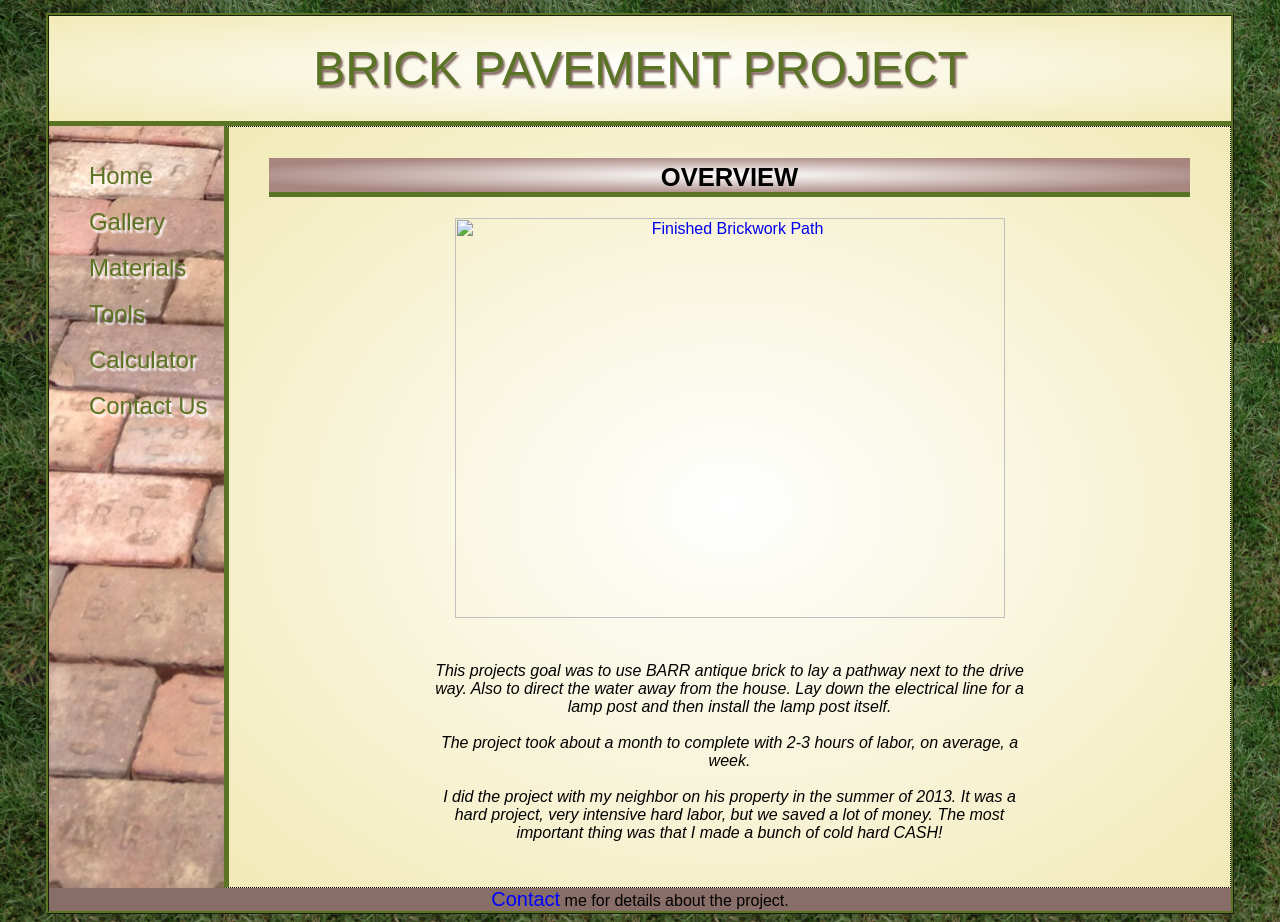
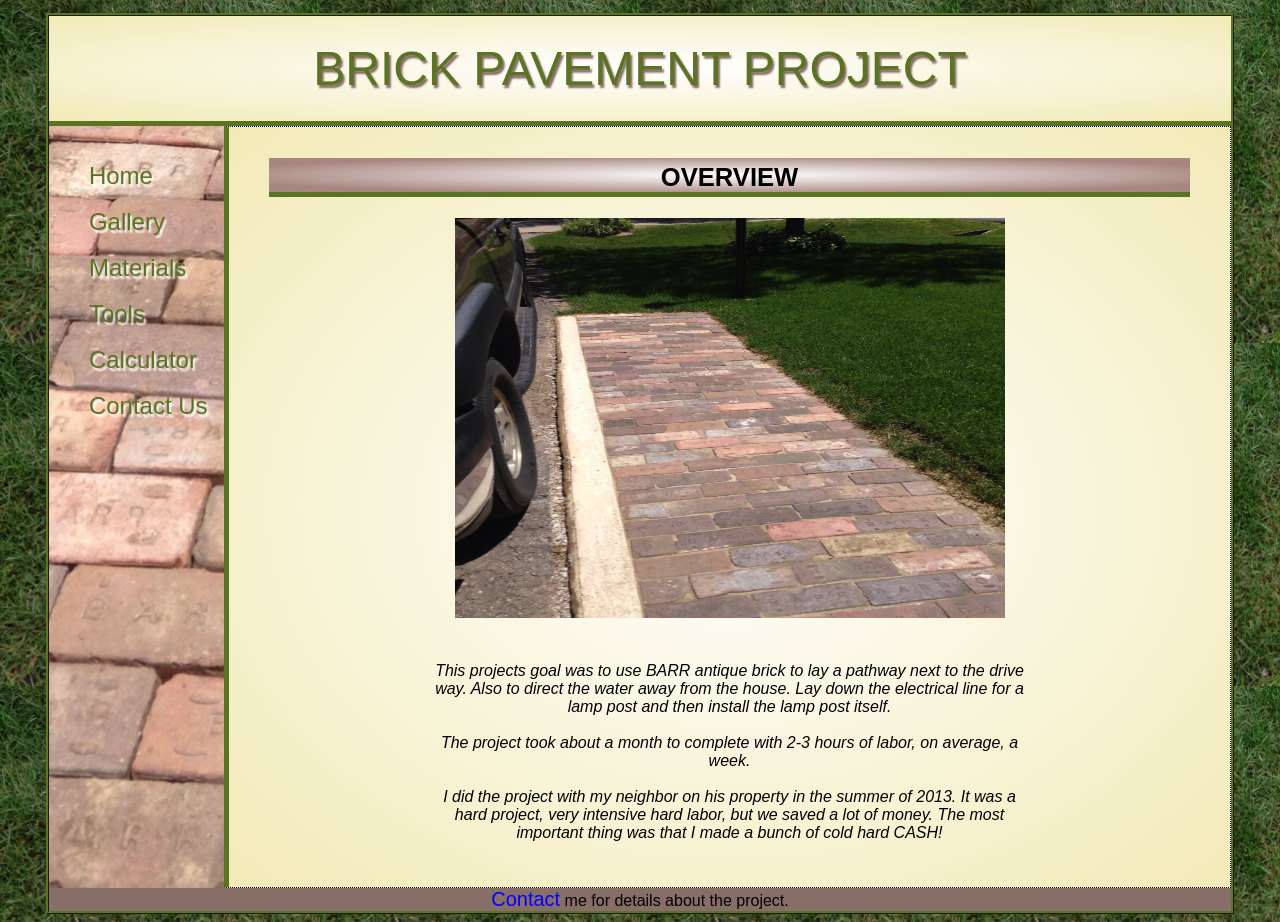
Before and after one commit to shelleydogra/BrickPavementProject, a plain HTML site: page index.html in a window 1280 px wide. Drawn offline with Linux system fonts and the light colour scheme.

Commit message:
fixed image

```diff
--- a/index.html
+++ b/index.html
@@ -41,8 +41,8 @@
 
 	            <div align="center">
 
-		           <a href="images/brickwork/IMG_0075.jpg">
-		            	<img src="images/brickwork/IMG_0075.jpg" alt="Finished Brickwork Path" width="550px" height="400px"/>
+		           <a href="images/brickwork/finished_path.jpg">
+		            	<img src="images/brickwork/finished_path.jpg" alt="Finished Brickwork Path" width="550px" height="400px"/>
 		           </a>
 
 		            <p>
```
